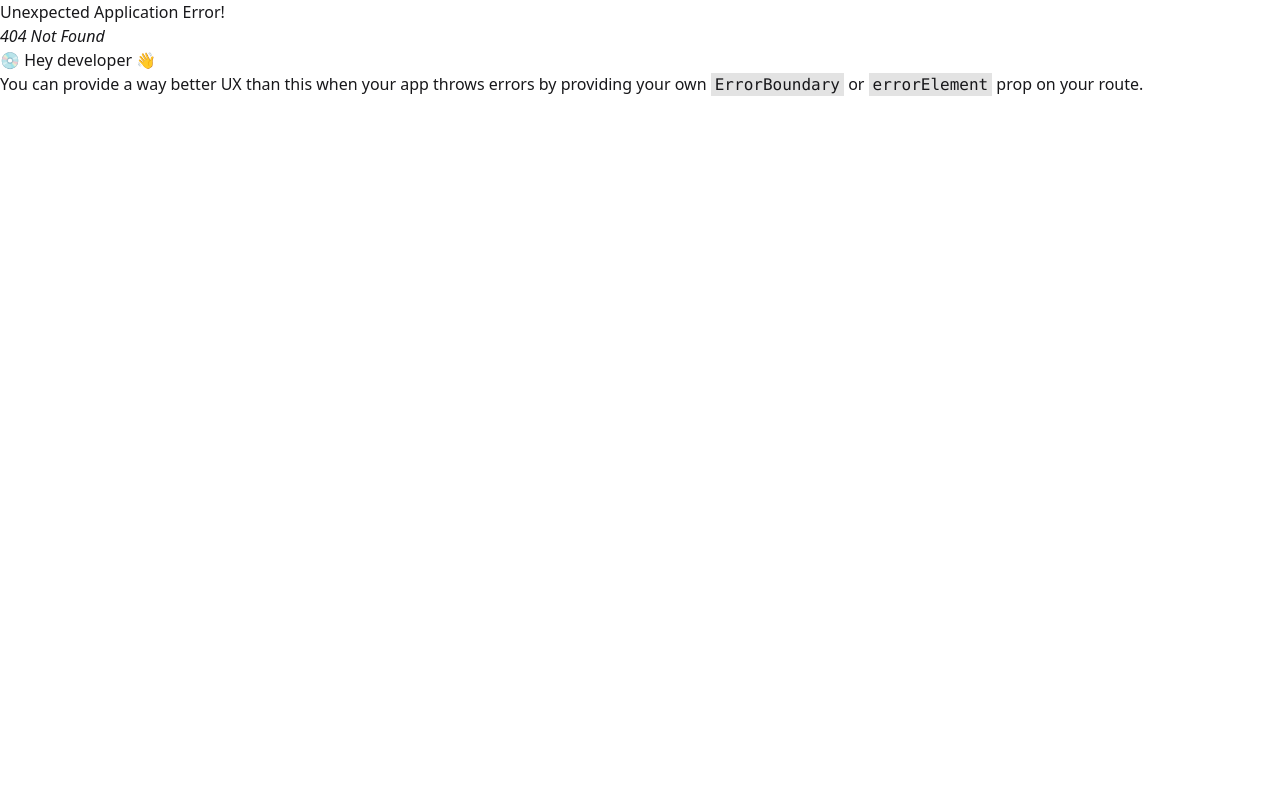
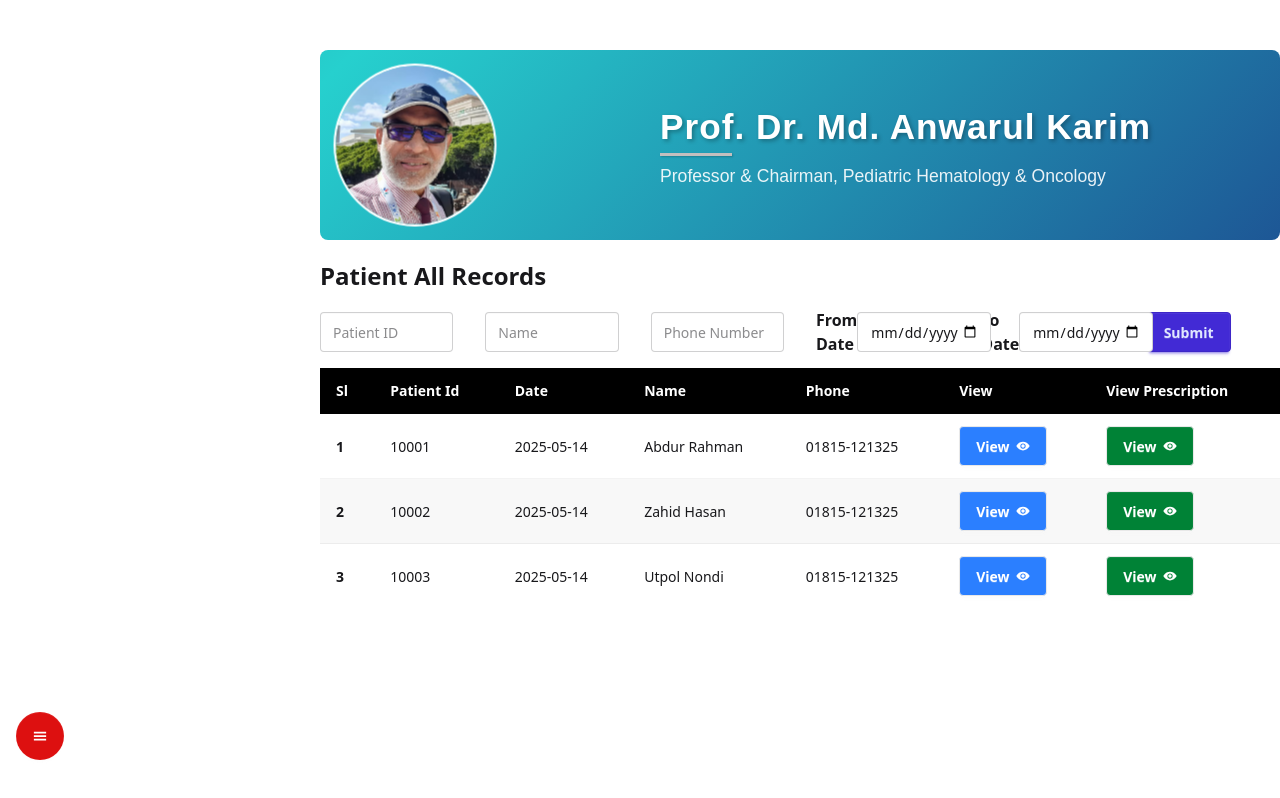
Before and after one commit to Tamjid388/PharmaApp, a React (Vite) app: page /patientallrecords in a window 1280 px wide. Before the commit this address had no page. Built offline with nearby package versions, Linux system fonts and the light colour scheme.

Commit message:
all patiend records

```diff
--- /dev/null
+++ b/src/Component/DoctorProfile.jsx
@@ -0,0 +1,22 @@
+import React from 'react'
+import "../App.css"
+import doctorImage from "../assets/images/dr.png"
+export const DoctorProfile = () => {
+  return (
+        <div className=" header">
+
+  <div className="profile-section">
+        <img className="dr-profile" src={doctorImage}/>
+      </div>
+      <div className="info-section">
+        <h2>Prof. Dr. Md. Anwarul Karim</h2>
+        <p>Professor & Chairman, Pediatric Hematology & Oncology</p>
+      </div>
+
+
+
+
+
+      </div>
+  )
+}
--- a/src/Component/Drawer.jsx
+++ b/src/Component/Drawer.jsx
@@ -34,12 +34,13 @@ export const Drawer = () => {
       <li>
         <Link to='/addmedicine'>Add Medicine</Link>
       </li>
-      <li><a>Sidebar Item 2</a></li>
+
+
       <li>
+        <Link to='/patientallrecords'>Patient All Records </Link>
+      </li>
+       <li>
         <Link to='/test'>Sign Out</Link>
-      </li>
-      <li>
-        <Link to='/demo2'>Demo</Link>
       </li>
     </ul>
   </div>
--- a/src/Pages/AddMedicine/AddMedicine.jsx
+++ b/src/Pages/AddMedicine/AddMedicine.jsx
@@ -3,6 +3,7 @@ import "../../App.css"
 import doctorImage from "../../assets/images/dr.png"
 import { FiPlus } from "react-icons/fi"
 import { useState } from "react"
+import { DoctorProfile } from "../../Component/DoctorProfile"
 
 
 export const AddMedicine = () => {
@@ -10,7 +11,7 @@ export const AddMedicine = () => {
   return (
     <div>
     <div className=' container '>
-      <div className=" header">
+      {/* <div className=" header">
 
   <div class="profile-section">
         <img className="dr-profile" src={doctorImage}/>
@@ -24,7 +25,8 @@ export const AddMedicine = () => {
 
 
 
-      </div>
+      </div> */}
+      <DoctorProfile/>
 <div className="max-w-2xl mx-auto  flex flex-col shadow-lg min-h-[200px] px-3 py-4">
   <label className="font-semibold mb-2">
     Please Add Medicine Name
--- /dev/null
+++ b/src/Pages/PatientALLRecords/PatientAllRecords.jsx
@@ -0,0 +1,150 @@
+import { IoEye } from "react-icons/io5"
+import "../../App.css"
+import { DoctorProfile } from "../../Component/DoctorProfile"
+import { useState } from "react";
+
+export const PatientAllRecords = () => {
+    const patients = [
+  {
+    sl: 1,
+    patientId: '10001',
+    date: '2025-05-14',
+    name: 'Abdur Rahman',
+    phone: '01815-121325',
+    view: true,
+    prescription: true
+  },
+  {
+    sl: 2,
+    patientId: '10002',
+    date: '2025-05-14',
+    name: 'Zahid Hasan',
+    phone: '01815-121325',
+    view: true,
+    prescription: true
+  },
+  {
+    sl: 3,
+    patientId: '10003',
+    date: '2025-05-14',
+    name: 'Utpol Nondi',
+    phone: '01815-121325',
+    view: true,
+    prescription: true
+  }
+];
+  const [patientId, setPatientId] = useState("");
+  const [name, setName] = useState("");
+  const [filteredPatients, setFilteredPatients] = useState(patients);
+
+const handleFilter = () => {
+  const idInput = patientId.trim();
+  const nameInput = name.trim().toLowerCase();
+
+  const result = patients.filter((patient) => {
+    const idMatch = patient.patientId.includes(idInput);
+    const nameMatch = patient.name.toLowerCase().includes(nameInput);
+
+    if (!idInput && !nameInput) return true;
+
+    return idMatch && nameMatch;
+  });
+
+  setFilteredPatients(result);
+};
+
+
+  return (
+    <div>
+        <div className="container">
+            <DoctorProfile/>
+
+
+            <div className="">
+              <h1 className="font-semibold text-2xl mb-4">
+                Patient All Records</h1>
+
+                <form  className="grid grid-cols-6 items-center gap-8">
+                  {/* Patient ID */}
+                    <input type="text"
+                    placeholder="Patient ID"
+                     value={patientId}
+              onChange={(e) => setPatientId(e.target.value)}
+                     className="input" />
+                  {/* Name */}
+                    <input type="text"
+                    placeholder="Name"
+                    value={name}
+                    onChange={(e)=>setName(e.target.value)}
+                     className="input" />
+                   {/* Phone Number */}
+                    <input type="text"
+                    placeholder="Phone Number"
+                     className="input" />
+
+                     {/* From Date */}
+                     <div className="flex items-center">
+                        <label className="font-semibold">From Date</label>
+                        <input type="date" className="input" />
+                     </div>
+                     {/* To  Date */}
+                     <div className="flex items-center">
+                        <label className="font-semibold">To Date</label>
+                        <input type="date" className="input" />
+                     </div>
+                     <div>
+                        <button type="button" className="btn btn-primary"
+                        onClick={handleFilter}>
+                            Submit</button>
+                     </div>
+                </form>
+
+                {/* Table */}
+
+                <div className="overflow-x-auto mt-3">
+  <table className="table table-zebra table-bordered">
+    {/* head */}
+    <thead>
+      <tr className="bg-black text-white">
+        <th>Sl</th>
+        <th>Patient Id</th>
+        <th>Date</th>
+        <th>Name</th>
+        <th>Phone</th>
+        <th>View</th>
+        <th>View Prescription</th>
+      </tr>
+    </thead>
+    <tbody>
+      {/* row 1 */}
+{
+   filteredPatients.map((patient)=><tr key={patient.sl}>
+        <th>{patient.sl}</th>
+        <td>{patient.patientId}</td>
+        <td>{patient.date}</td>
+        <td>{patient.name}</td>
+        <td>{patient. phone}</td>
+         <td className="">
+            <button className="btn flex items-center justify-center
+             text-white bg-blue-500">
+                <span>View</span>
+                 <span><IoEye/></span></button>
+        </td>
+       <td className="">
+            <button className="btn flex items-center justify-center text-white bg-green-700">
+                <span>View</span>
+                 <span><IoEye/></span></button>
+        </td>
+      </tr>)
+}
+
+
+    </tbody>
+  </table>
+</div>
+            </div>
+
+        </div>
+    </div>
+  )
+}
--- a/src/main.jsx
+++ b/src/main.jsx
@@ -13,6 +13,7 @@ import { Demo } from './Pages/Demo/Demo';
 import { Demo2 } from './Pages/Demo/Demo2';
 import { MainLayout } from './Layout/MainLayout';
 import { AddMedicine } from './Pages/AddMedicine/AddMedicine';
+import { PatientAllRecords } from './Pages/PatientALLRecords/PatientAllRecords';
 
 
 
@@ -29,8 +30,8 @@ const router = createBrowserRouter([
         element:<AddMedicine/>
       },
       {
-        path:"/demo2",
-        element:<Demo2/>
+        path:"/patientallrecords",
+        element:<PatientAllRecords/>
       }
     ]
   },{
```
